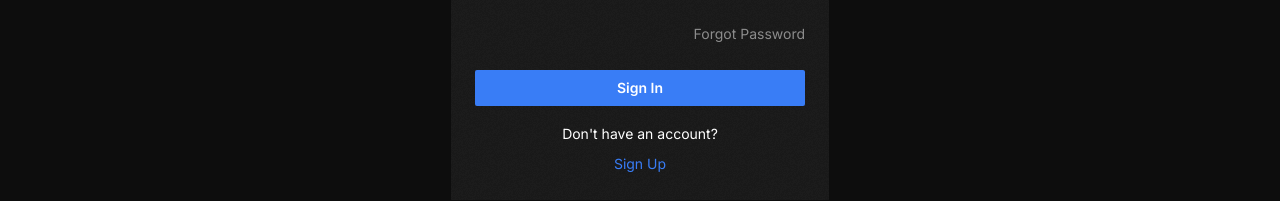
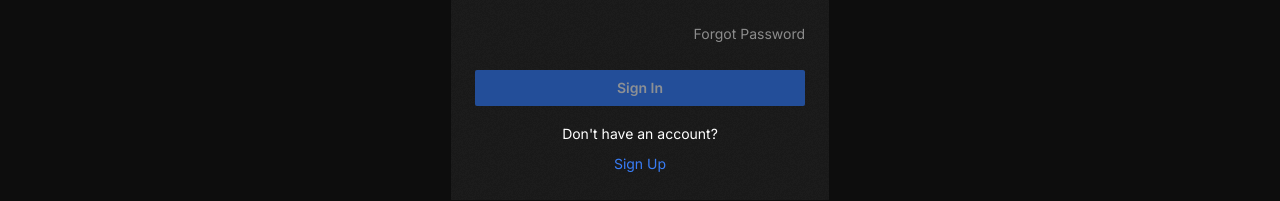
Before and after one commit to alextsapin/inctagram, a Next.js app: page /sign-in in a window 1280 px wide. Shown: the part 391-592 px from the top of the page. Built offline with nearby package versions, Linux system fonts and the light colour scheme; no server answers.

Commit message:
feat(BLD-66): connect sign in form to API

```diff
--- a/src/features/sign-in/ui/Form.tsx
+++ b/src/features/sign-in/ui/Form.tsx
@@ -2,25 +2,28 @@
 import Link from 'next/link';
 import { useForm } from 'react-hook-form';
 
+import { getSignInErrorText } from '@/features/sign-in/model/getSignInErrorText';
+import { SignInValues } from '@/features/sign-in/model/types';
+import { useSignIn } from '@/features/sign-in/model/useSignIn';
 import { Button } from '@/shared/ui/button';
 import { Input } from '@/shared/ui/input';
 
 import css from './form.module.scss';
 
-type SignInValues = {
-    email: string;
-    password: string;
-};
-
 export const SignInForm = (): React.JSX.Element => {
     const {
         register,
         handleSubmit,
-        formState: { errors },
-    } = useForm<SignInValues>();
+        formState: { errors, isValid },
+    } = useForm<SignInValues>({
+        mode: 'onTouched', // проверяем поле, когда пользователь из него ушёл
+        defaultValues: { email: '', password: '' },
+    });
 
-    const onSubmit = (): void => {
-        // TODO: send sign in request to API
+    const { mutate, isPending, error } = useSignIn();
+
+    const onSubmit = (values: SignInValues): void => {
+        mutate(values);
     };
 
     return (
@@ -38,7 +41,7 @@ export const SignInForm = (): React.JSX.Element => {
                         pattern: {
                             value: /^[A-Z0-9._%+-]+@[A-Z0-9.-]+\.[A-Z]{2,}$/i,
                             message:
-                                'The email or password are incorrect. Try again please',
+                                'The email must match the format example@example.com',
                         },
                     })}
                 />
@@ -65,13 +68,14 @@ export const SignInForm = (): React.JSX.Element => {
                         {errors.password.message}
                     </span>
                 )}
+                {error && <span className={css.error}>{getSignInErrorText(error)}</span>}
             </div>
 
             <div className={css['forgot-password']}>
                 <Link href="/forgot-password">Forgot Password</Link>
             </div>
 
-            <Button type="submit" fullWidth>
+            <Button type="submit" fullWidth disabled={!isValid || isPending}>
                 Sign In
             </Button>
 
```
